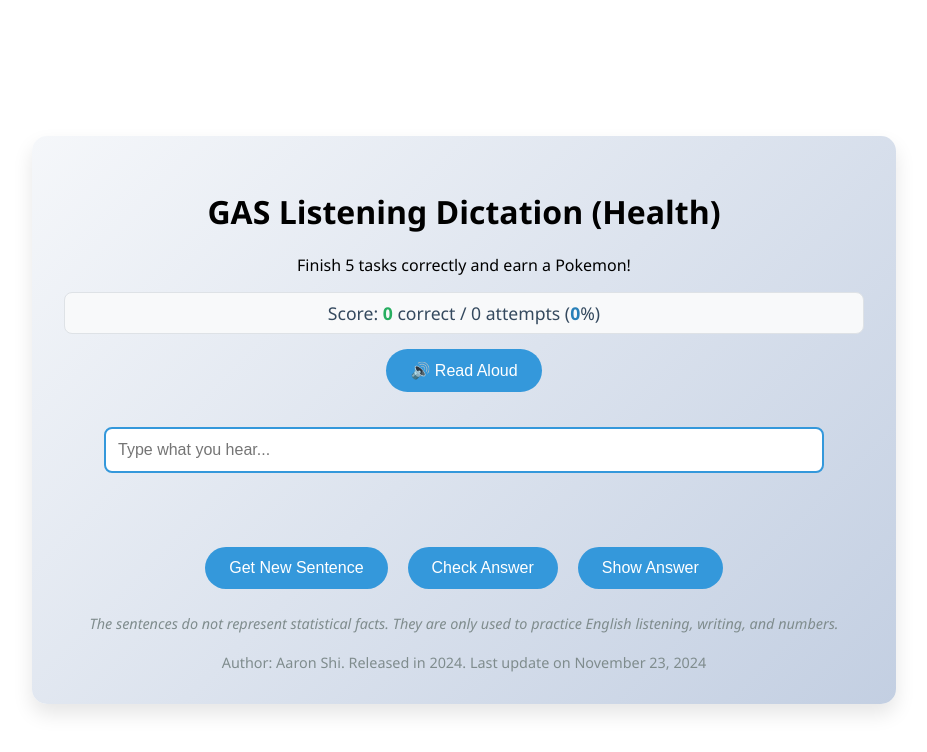
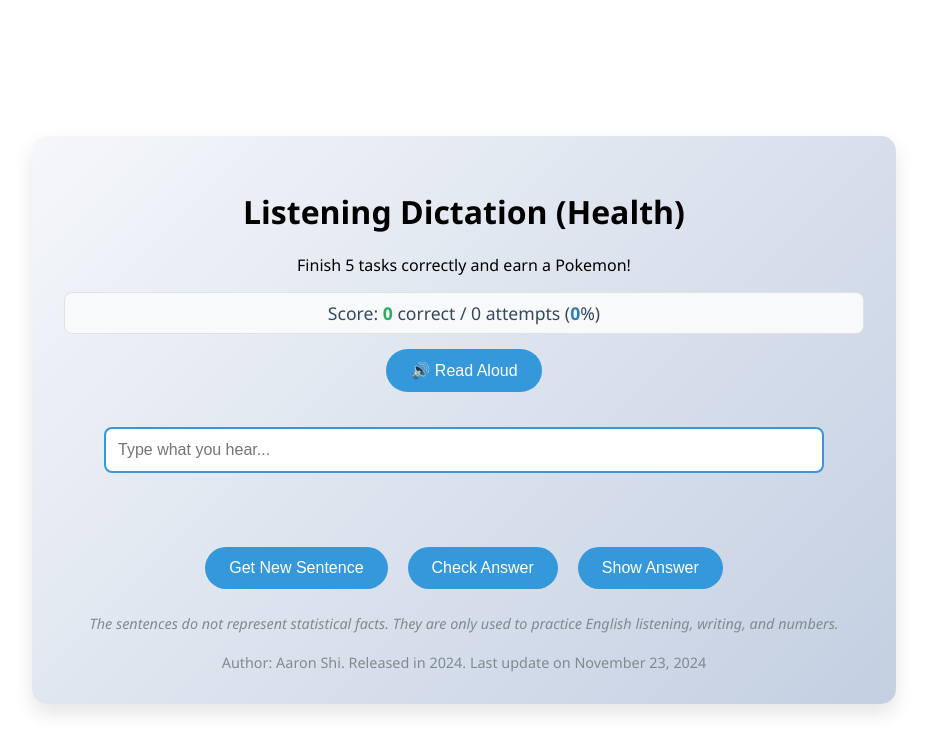
Before and after one commit to aaronshi1129/dictation-health, a plain HTML site: page index.html in a window 1280 px wide. Shown: the whole page, without its empty margins (176-1103 px from the left). Drawn offline with Linux system fonts and the light colour scheme.

Commit message:
Update index.html

```diff
--- a/index.html
+++ b/index.html
@@ -205,7 +205,7 @@
 </head>
 <body>
 <div class="container">
-  <h1>GAS Listening Dictation (Health)</h1>
+  <h1>Listening Dictation (Health)</h1>
     <p class="subtitle">Finish 5 tasks correctly and earn a Pokemon!</p>
   <div class="score-display">
     Score: <span id="correctScore">0</span> correct / <span id="totalAttempts">0</span> attempts
```
